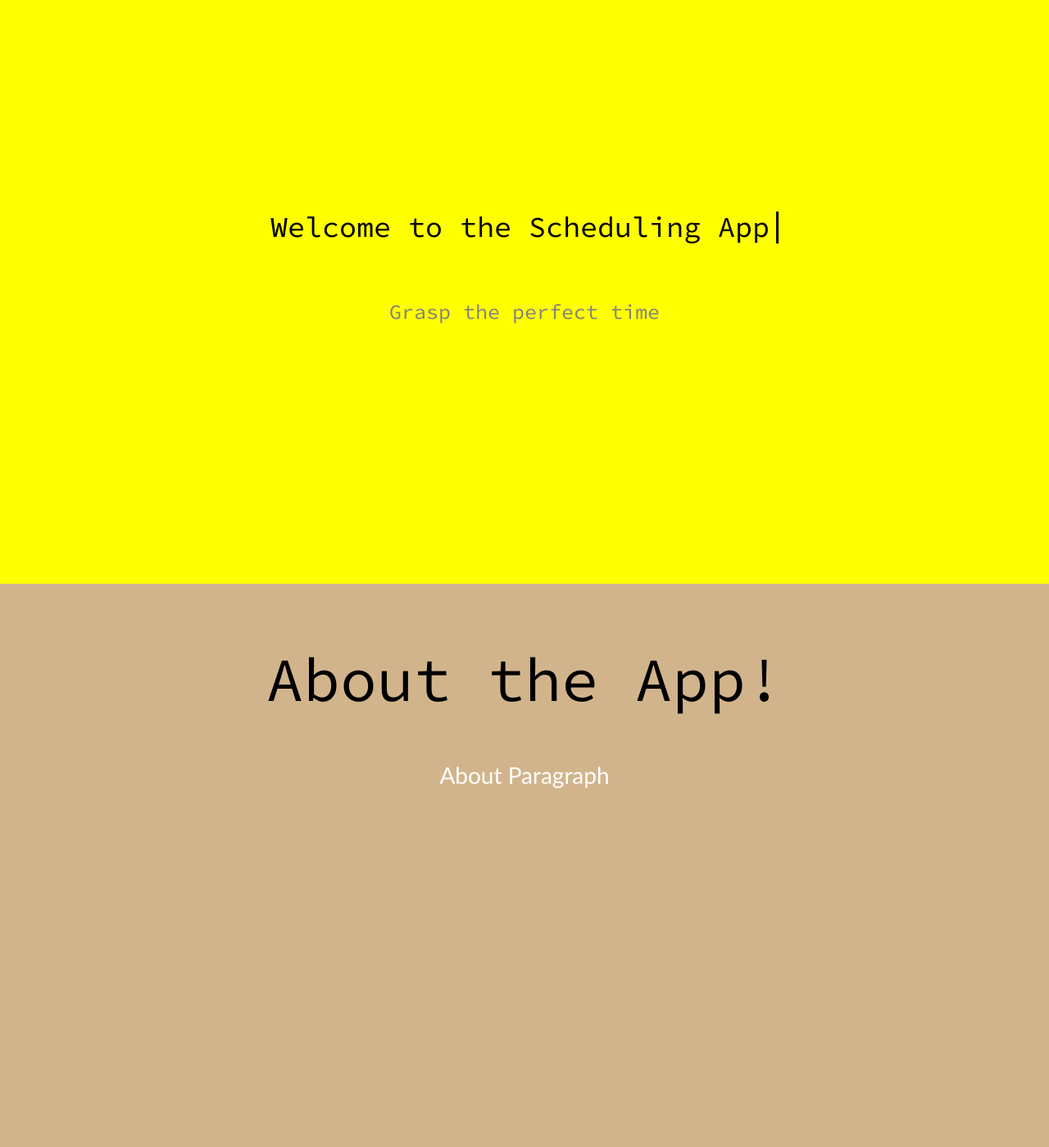
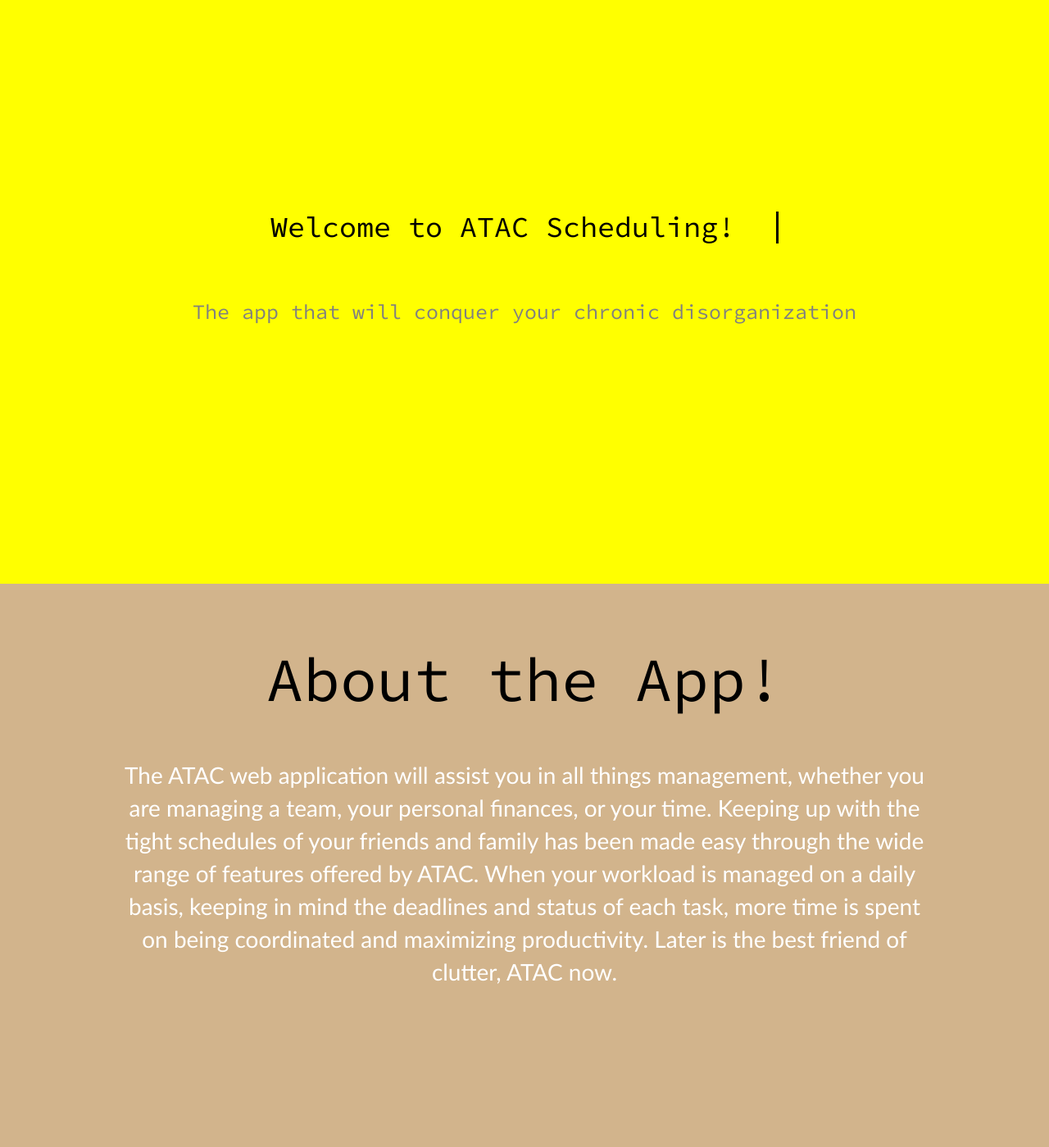
Before and after one commit to tkudupudi2/Scheduling-App, a Python web app: template GroupProject/project/app/templates/home.html in a window 1280 px wide. Shown: the part 52-1451 px from the top of the page at 82% size. Run offline with Jinja, Linux system fonts and the light colour scheme; the template is opened without the code that fills it, so the values that code supplies are empty; some libraries are stand-ins or nearby versions.

Commit message:
Included scheduling web app description

```diff
--- a/GroupProject/project/app/templates/home.html
+++ b/GroupProject/project/app/templates/home.html
@@ -102,8 +102,8 @@
 }
 
             </style>
-            <h1 class="home-title">Welcome to the Scheduling App</h1>
-            <h2>Grasp the perfect time</h2>
+            <h1 class="home-title">Welcome to ATAC Scheduling! </h1>
+            <h2>The app that will conquer your chronic disorganization  </h2>
         </div>
     </section>
     <section class="intro">
@@ -117,7 +117,10 @@
     })
         </script>
         <div class="description" data-aos="zoom-in">
-            <p class="appdescription">About Paragraph</p>
+            <p class="appdescription">The ATAC web application will assist you in all things management, whether you are managing a team, your personal finances, or your time.
+                                      Keeping up with the tight schedules of your friends and family has been made easy through the wide range of features offered by
+                                      ATAC. When your workload is managed on a daily basis, keeping in mind the deadlines and status of each task, more time is
+                                      spent on being coordinated and maximizing productivity. Later is the best friend of clutter, ATAC now.   </p>
         </div>
     </section>
 </main>
```
